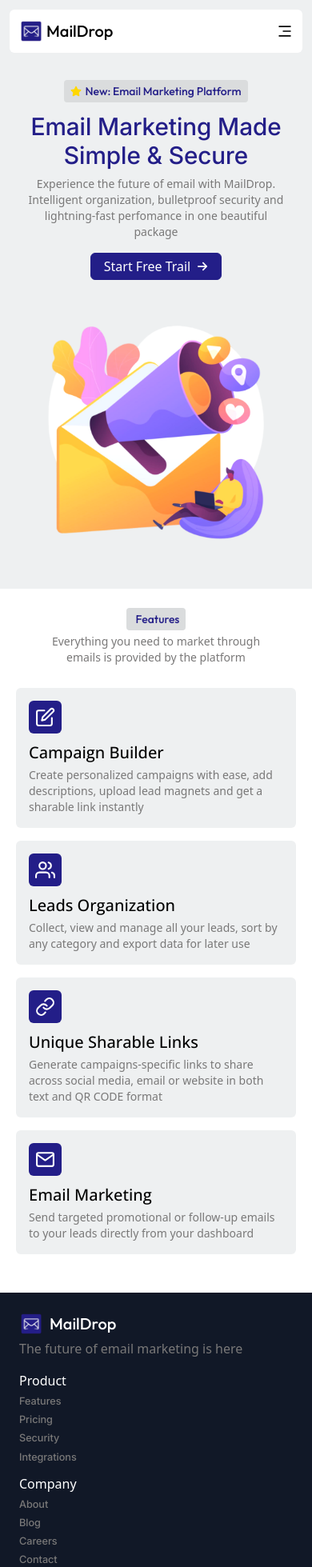
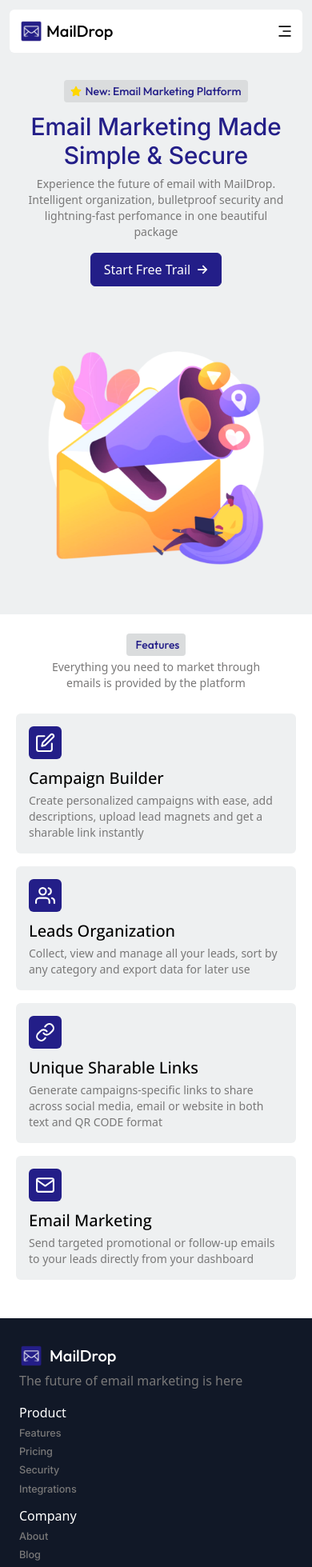
Before and after one commit to Habeebamoo/MailDrop, a React (Vite) app in the folder client/: page / in a window 390 px wide. Shown: the top 1959 px of the page at 80% size. Built offline with nearby package versions, Linux system fonts and the light colour scheme.

Commit message:
updated footer and hero

```diff
--- a/client/src/components/home/Footer.tsx
+++ b/client/src/components/home/Footer.tsx
@@ -4,7 +4,7 @@ const Footer = () => {
   const year = new Date().getFullYear()
 
   return (
-    <footer className="bg-secondary p-6">
+    <footer className="bg-secondary px-6 py-8">
       <div className="flex-start">
         <img src={logo} className="h-[30px]" />
         <span className="text-xl font-outfit ml-2 text-white">MailDrop</span>
--- a/client/src/components/home/Hero.tsx
+++ b/client/src/components/home/Hero.tsx
@@ -20,12 +20,12 @@ const Hero = () => {
           <p className="max-lg:text-center text-sm max-lg:mt-2 lg:mt-1 text-accent max-lg:w-[90%] mx-auto">
             Experience the future of email with MailDrop. Intelligent organization, bulletproof security and lightning-fast perfomance in one beautiful package
           </p>
-          <button onClick={() => navigate("/login")} className="max-lg:mx-auto max-lg:mt-4 lg:mt-2 px-4 btn-primary flex-center">
+          <button onClick={() => navigate("/login")} className="max-lg:mx-auto max-md:py-2 max-lg:mt-4 lg:mt-2 px-4 btn-primary flex-center">
             <span className="mr-2">Start Free Trail</span>
             <FaArrowRight size={14} />
           </button>
         </div>
-        <div className="max-sm:mt-4 lg:ml-5">
+        <div className="max-sm:mt-10 lg:ml-5">
           <div className="flex-center">
             <img src={heroImg} className="max-lg:h-[350px] lg:h-[250px]" />
           </div>
```
